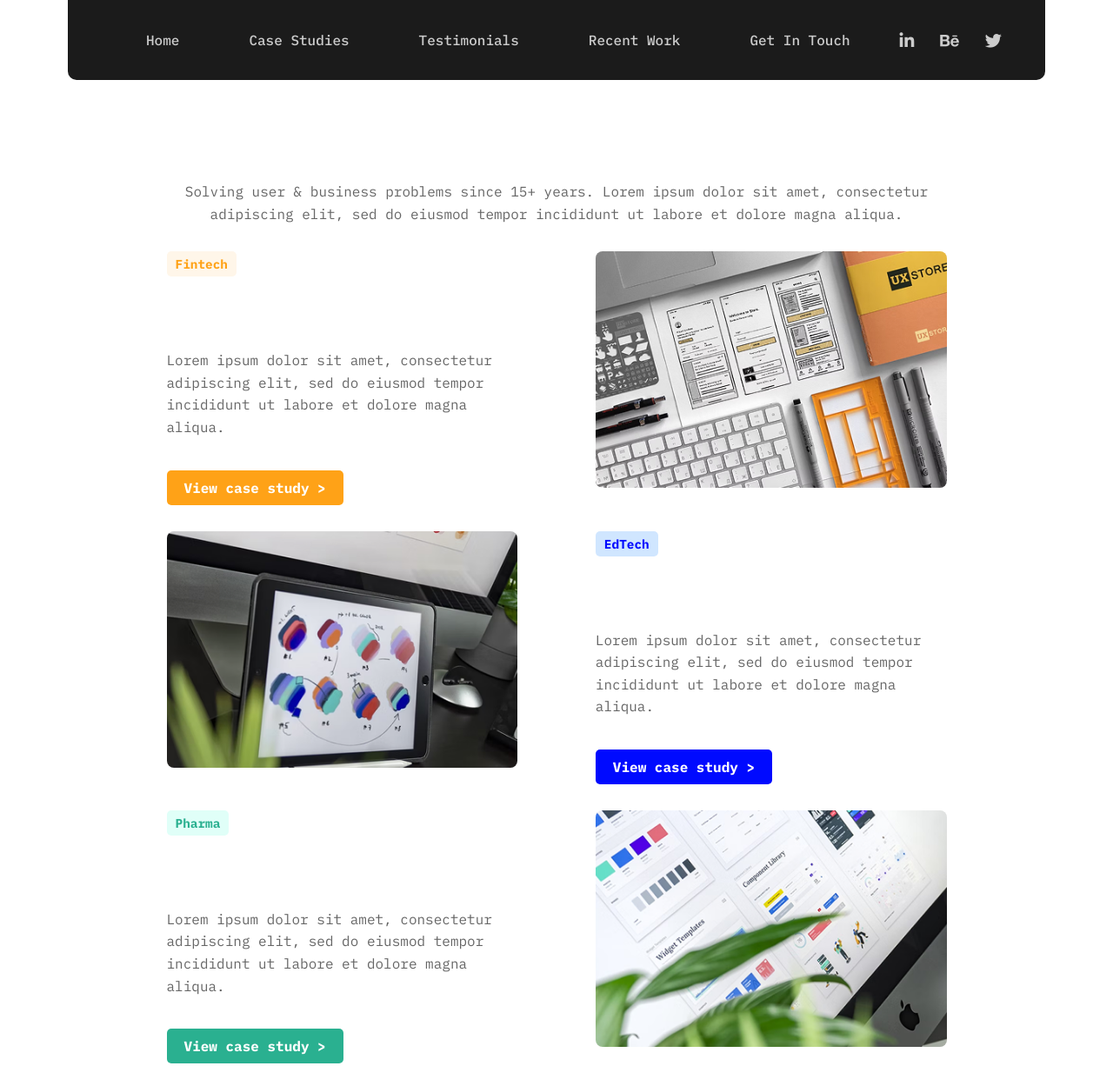
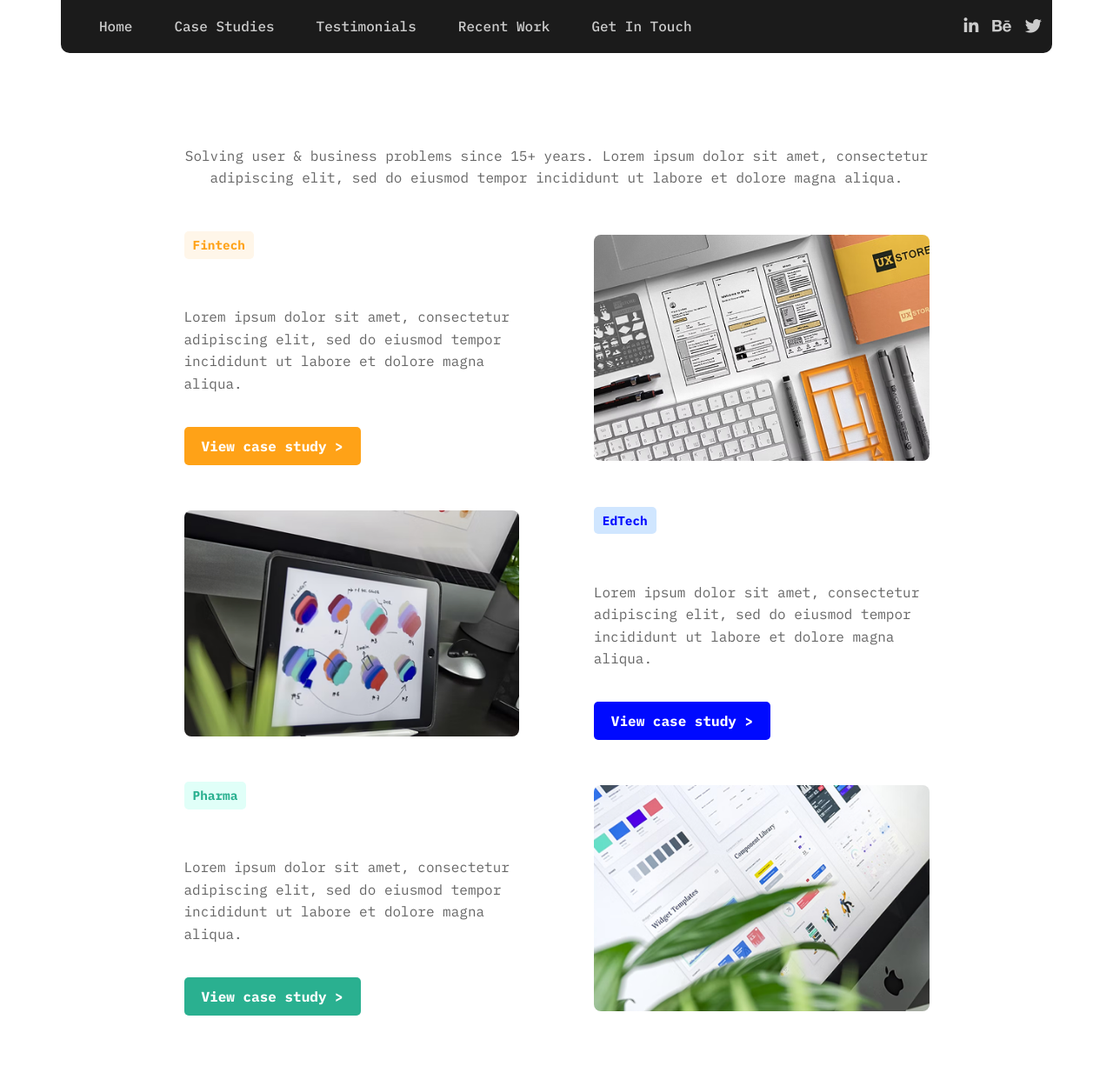
Before and after one commit to eyadbeh/portfolio, a plain HTML site: page cs.html in a window 1280 px wide. Shown: the whole page at 87% size. Drawn offline with nearby package versions, Linux system fonts and the light colour scheme; files that its build step writes are made by us from their sources.

Commit message:
adjusting some responsiveness

```diff
--- a/assets/css/style3.css
+++ b/assets/css/style3.css
@@ -97,13 +97,14 @@ nav {
     font-size: 6rem;
     color: white;
     position: absolute;
-    top: -30px;
+    top: -45px;
     left: 10px;
 }
 
 .testimonial-text {
     color: #ccc;
     line-height: 1.6;
+    margin-top: 10px;
     margin-bottom: 20px;
     padding-left: 10px;
 }
--- a/cs.html
+++ b/cs.html
@@ -1,28 +1,30 @@
 <!DOCTYPE html>
 <html lang="en">
 <head>
-    <meta charset="UTF-8">
-    <meta name="viewport" content="width=device-width, initial-scale=1.0">
+  <meta charset="UTF-8" />
+  <meta name="viewport" content="width=device-width, initial-scale=1.0"/>
   <title>Case Studies</title>
-    <link rel="stylesheet" href="style.css">
-    <link rel="preconnect" href="https://fonts.googleapis.com">
-    <link rel="preconnect" href="https://fonts.gstatic.com" crossorigin>
-    <link href="https://fonts.googleapis.com/css2?family=IBM+Plex+Mono:wght@400;500;700&family=Raleway:wght@400;500;700&display=swap" rel="stylesheet">
-    <link rel="stylesheet" href="assets/css/style2.css">
-    <link rel="stylesheet" href="https://cdnjs.cloudflare.com/ajax/libs/font-awesome/6.5.1/css/all.min.css">
+  <link href="https://cdn.jsdelivr.net/npm/bootstrap@5.3.3/dist/css/bootstrap.min.css" rel="stylesheet">
+  <link rel="stylesheet" href="style.css" />
+  <link rel="stylesheet" href="assets/css/style2.css" />
+  <link rel="preconnect" href="https://fonts.googleapis.com" />
+  <link rel="preconnect" href="https://fonts.gstatic.com" crossorigin />
+  <link href="https://fonts.googleapis.com/css2?family=IBM+Plex+Mono:wght@400;500;700&family=Raleway:wght@400;500;700&display=swap" rel="stylesheet" />
+  <link rel="stylesheet" href="https://cdnjs.cloudflare.com/ajax/libs/font-awesome/6.5.1/css/all.min.css" />
 
 </head>
 <body>
+
   <header>
-        <nav>
-            <ul class="nav-links">
+    <nav class="container d-flex flex-column flex-lg-row justify-content-between align-items-center py-3">
+      <ul class="nav-links d-flex flex-column flex-lg-row align-items-center gap-3 gap-lg-5 mb-3 mb-lg-0">
         <li><a href="index.html">Home</a></li>
         <li><a href="cs.html">Case Studies</a></li>
         <li><a href="t.html">Testimonials</a></li>
         <li><a href="rw.html">Recent Work</a></li>
         <li><a href="git.html">Get In Touch</a></li>
       </ul>
-            <div class="social-icons">
+      <div class="social-icons d-flex gap-3">
         <a href="#"><i class="fa-brands fa-linkedin-in"></i></a>
         <a href="#"><i class="fab fa-behance"></i></a>
         <a href="#"><i class="fab fa-twitter"></i></a>
@@ -30,26 +32,26 @@
     </nav>
   </header>
 
-    <section class="case-studies">
-        <div class="case-studies-header">
+  <section class="case-studies container py-5">
+    <div class="case-studies-header text-center mb-5">
       <h1>Case Studies</h1>
       <p>Solving user & business problems since 15+ years. Lorem ipsum dolor sit amet, consectetur adipiscing elit, sed do eiusmod tempor incididunt ut labore et dolore magna aliqua.</p>
     </div>
 
-        <div class="case-study-item vintage">
-            <div class="case-study-text">
+    <div class="case-study-item vintage d-flex flex-column flex-lg-row justify-content-between align-items-center mb-5">
+      <div class="case-study-text mb-3 mb-lg-0">
         <div class="fintech-label-one">Fintech</div>
         <h2>Work name here</h2>
         <p>Lorem ipsum dolor sit amet, consectetur adipiscing elit, sed do eiusmod tempor incididunt ut labore et dolore magna aliqua.</p>
-                <a href="#" class="button" style="background-color: #ffa217;color: white;">View case study ></a>
+        <a href="#" class="button" style="background-color: #ffa217; color: white;">View case study ></a>
       </div>
       <div class="case-study-image">
         <img src="assets/images/image 2.png" alt="Vintage Project">
       </div>
     </div>
 
-        <div class="case-study-item edtech">
-            <div class="case-study-image">
+    <div class="case-study-item edtech d-flex flex-column flex-lg-row justify-content-between align-items-center mb-5">
+      <div class="case-study-image mb-3 mb-lg-0">
         <img src="assets/images/image 1.png" alt="EdTech Project">
       </div>
       <div class="case-study-text">
@@ -58,11 +60,10 @@
         <p>Lorem ipsum dolor sit amet, consectetur adipiscing elit, sed do eiusmod tempor incididunt ut labore et dolore magna aliqua.</p>
         <a href="#" class="button blue" style="background-color: #000AFF;">View case study ></a>
       </div>
-
     </div>
 
-        <div class="case-study-item phasma">
-            <div class="case-study-text">
+    <div class="case-study-item phasma d-flex flex-column flex-lg-row justify-content-between align-items-center mb-5">
+      <div class="case-study-text mb-3 mb-lg-0">
         <div class="pharma-label">Pharma</div>
         <h2>Work name here</h2>
         <p>Lorem ipsum dolor sit amet, consectetur adipiscing elit, sed do eiusmod tempor incididunt ut labore et dolore magna aliqua.</p>
@@ -73,5 +74,7 @@
       </div>
     </div>
   </section>
+
+  <script src="https://cdn.jsdelivr.net/npm/bootstrap@5.3.3/dist/js/bootstrap.bundle.min.js"></script>
 </body>
 </html>
```
Also changed, not shown: git.html (+6 -4 lines), index.html (+12 -9 lines), rw.html (+8 -5 lines), t.html (+11 -9 lines). Lines whose indentation alone changed are shown as unchanged.
